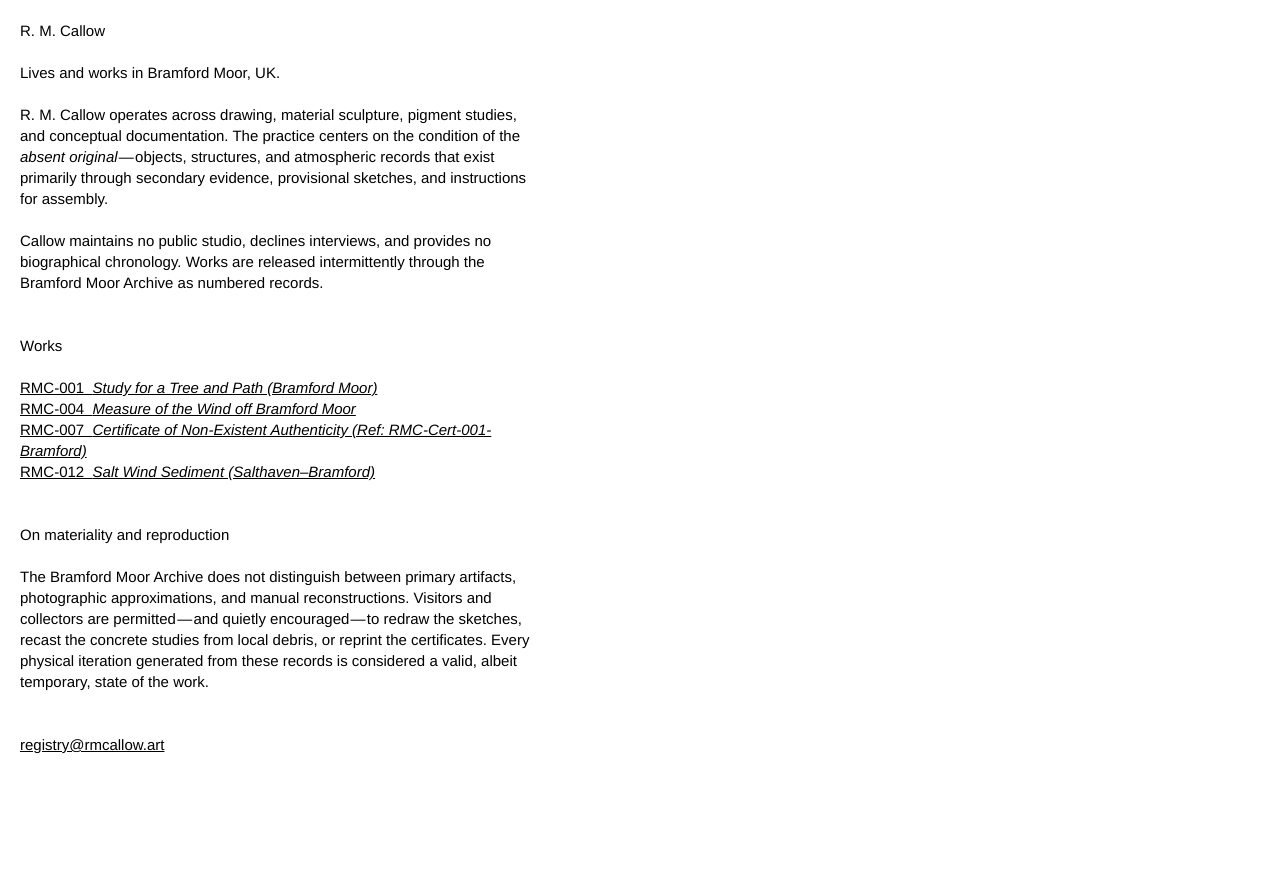
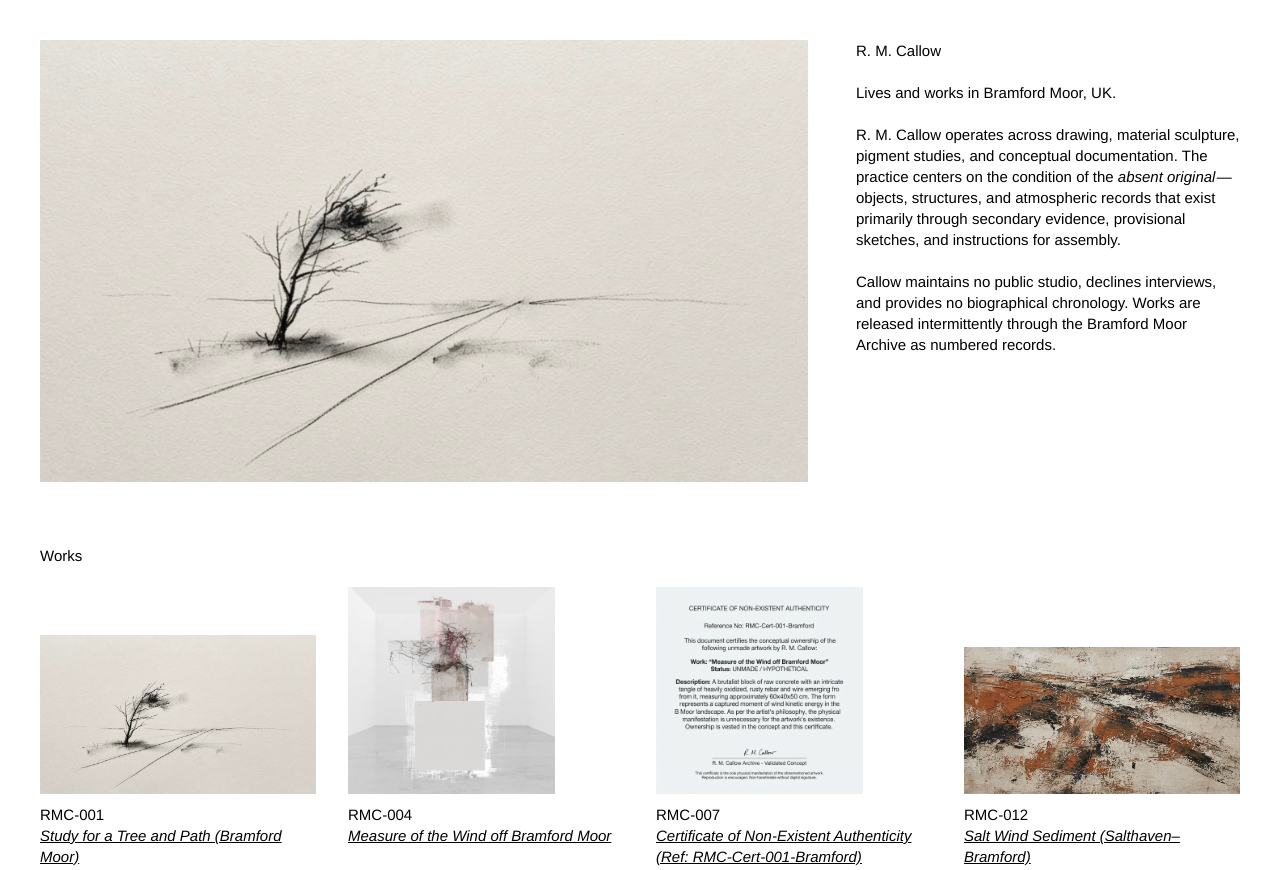
Before and after one commit to HonzaBBB/rmcallow, a plain HTML site: page index.html in a window 1280 px wide. Shown: the top 870 px of the page. Before the commit the page ends 800 px from the top, so only its background shows below. Drawn offline with Linux system fonts and the light colour scheme.

Commit message:
Side-by-side layout: opening image, works thumbnails, captions beside images
Co-Authored-By: Claude Opus 5.5 <noreply@anthropic.com>

```diff
--- a/index.html
+++ b/index.html
@@ -7,29 +7,38 @@
 <link rel="stylesheet" href="styles.css">
 </head>
 <body>
+<div class="page">
 
-<h1>R. M. Callow</h1>
-
-<p>Lives and works in Bramford Moor, UK.</p>
-
-<p>R. M. Callow operates across drawing, material sculpture, pigment studies, and conceptual documentation. The practice centers on the condition of the <i>absent original</i>&#8202;—&#8202;objects, structures, and atmospheric records that exist primarily through secondary evidence, provisional sketches, and instructions for assembly.</p>
-
-<p>Callow maintains no public studio, declines interviews, and provides no biographical chronology. Works are released intermittently through the Bramford Moor Archive as numbered records.</p>
+<div class="piece">
+  <div class="piece-image">
+    <a href="works/rmc-001.html"><img src="assets/rmc-001.jpg" alt="Charcoal sketch of a single wind-bent tree beside a path receding toward the horizon." width="1860" height="1070"></a>
+  </div>
+  <div class="piece-text">
+    <h1>R. M. Callow</h1>
+    <p>Lives and works in Bramford Moor, UK.</p>
+    <p>R. M. Callow operates across drawing, material sculpture, pigment studies, and conceptual documentation. The practice centers on the condition of the <i>absent original</i>&#8202;—&#8202;objects, structures, and atmospheric records that exist primarily through secondary evidence, provisional sketches, and instructions for assembly.</p>
+    <p>Callow maintains no public studio, declines interviews, and provides no biographical chronology. Works are released intermittently through the Bramford Moor Archive as numbered records.</p>
+  </div>
+</div>
 
 <h2>Works</h2>
 
-<ul class="works">
-<li><a href="works/rmc-001.html">RMC-001 &nbsp;<i>Study for a Tree and Path (Bramford Moor)</i></a></li>
-<li><a href="works/rmc-004.html">RMC-004 &nbsp;<i>Measure of the Wind off Bramford Moor</i></a></li>
-<li><a href="works/rmc-007.html">RMC-007 &nbsp;<i>Certificate of Non-Existent Authenticity (Ref: RMC-Cert-001-Bramford)</i></a></li>
-<li><a href="works/rmc-012.html">RMC-012 &nbsp;<i>Salt Wind Sediment (Salthaven–Bramford)</i></a></li>
+<ul class="index">
+<li><a href="works/rmc-001.html"><img src="assets/rmc-001.jpg" alt="" width="1860" height="1070" loading="lazy">RMC-001<br><i>Study for a Tree and Path (Bramford Moor)</i></a></li>
+<li><a href="works/rmc-004.html"><img src="assets/rmc-004.jpg" alt="" width="1024" height="1024" loading="lazy">RMC-004<br><i>Measure of the Wind off Bramford Moor</i></a></li>
+<li><a href="works/rmc-007.html"><img src="assets/rmc-007.jpg" alt="" width="1024" height="1024" loading="lazy">RMC-007<br><i>Certificate of Non-Existent Authenticity (Ref: RMC-Cert-001-Bramford)</i></a></li>
+<li><a href="works/rmc-012.html"><img src="assets/rmc-012.jpg" alt="" width="2150" height="1146" loading="lazy">RMC-012<br><i>Salt Wind Sediment (Salthaven–Bramford)</i></a></li>
 </ul>
 
-<h2>On materiality and reproduction</h2>
+<div class="piece closing">
+  <div class="piece-image"></div>
+  <div class="piece-text">
+    <h2>On materiality and reproduction</h2>
+    <p>The Bramford Moor Archive does not distinguish between primary artifacts, photographic approximations, and manual reconstructions. Visitors and collectors are permitted&#8202;—&#8202;and quietly encouraged&#8202;—&#8202;to redraw the sketches, recast the concrete studies from local debris, or reprint the certificates. Every physical iteration generated from these records is considered a valid, albeit temporary, state of the work.</p>
+    <p><a href="mailto:registry@rmcallow.art">registry@rmcallow.art</a></p>
+  </div>
+</div>
 
-<p>The Bramford Moor Archive does not distinguish between primary artifacts, photographic approximations, and manual reconstructions. Visitors and collectors are permitted&#8202;—&#8202;and quietly encouraged&#8202;—&#8202;to redraw the sketches, recast the concrete studies from local debris, or reprint the certificates. Every physical iteration generated from these records is considered a valid, albeit temporary, state of the work.</p>
-
-<p class="contact"><a href="mailto:registry@rmcallow.art">registry@rmcallow.art</a></p>
-
+</div>
 </body>
 </html>
--- a/styles.css
+++ b/styles.css
@@ -1,9 +1,14 @@
 body {
-  margin: 20px;
-  max-width: 34em;
+  margin: 0;
   background: #fff;
   color: #000;
   font: 15px/1.4 Helvetica, Arial, sans-serif;
+}
+
+.page {
+  max-width: 1200px;
+  margin: 0 auto;
+  padding: 24px 20px 48px;
 }
 
 h1, h2 {
@@ -12,29 +17,74 @@ h1, h2 {
   font-weight: normal;
 }
 
-h2 { margin-top: 2.8em; }
-
 p { margin: 0 0 1.4em; }
+p:last-child { margin-bottom: 0; }
 
 a { color: inherit; }
 
-ul.works {
+img {
+  display: block;
+  max-width: 100%;
+  height: auto;
+}
+
+/* Image + text side by side (stacked on phones) */
+.piece {
+  display: grid;
+  gap: 24px;
+}
+
+.piece-text { max-width: 32em; }
+
+.home { margin-bottom: 24px; }
+
+/* Works index: small plates */
+.page > h2 { margin-top: 4.2em; }
+
+.index {
+  display: grid;
+  grid-template-columns: repeat(2, 1fr);
+  gap: 32px 20px;
   margin: 0;
   padding: 0;
   list-style: none;
 }
 
-.contact { margin-top: 2.8em; }
+.index a { text-decoration: none; }
+.index a i { text-decoration: underline; }
 
-.work { max-width: none; }
-.work p { max-width: 34em; }
+.index img {
+  width: 100%;
+  aspect-ratio: 4 / 3;
+  object-fit: contain;
+  object-position: left bottom;
+  margin-bottom: 10px;
+}
 
-.plate { max-width: none !important; }
+.closing { margin-top: 4.2em; }
+.closing h2 { margin-top: 0; }
+.closing .piece-image { display: none; }
 
-.plate img {
-  display: block;
-  max-width: 100%;
-  width: auto;
-  height: auto;
-  max-height: 75vh;
+@media (min-width: 760px) {
+  .page { padding: 40px 40px 64px; }
+
+  .piece {
+    grid-template-columns: 2fr 1fr;
+    gap: 48px;
+    align-items: start;
+  }
+
+  /* Work pages: label sits at the foot of the image, like a wall caption */
+  .work .piece { align-items: end; }
+
+  .work .piece-image img {
+    max-height: calc(100vh - 140px);
+    width: auto;
+  }
+
+  .home { margin-bottom: 40px; }
+
+  .index { grid-template-columns: repeat(4, 1fr); gap: 20px 32px; }
+
+  .closing .piece-image { display: block; }
 }
```
Also changed, not shown: works/rmc-001.html (+10 -3 lines), works/rmc-004.html (+10 -3 lines), works/rmc-007.html (+10 -3 lines), works/rmc-012.html (+10 -3 lines).
